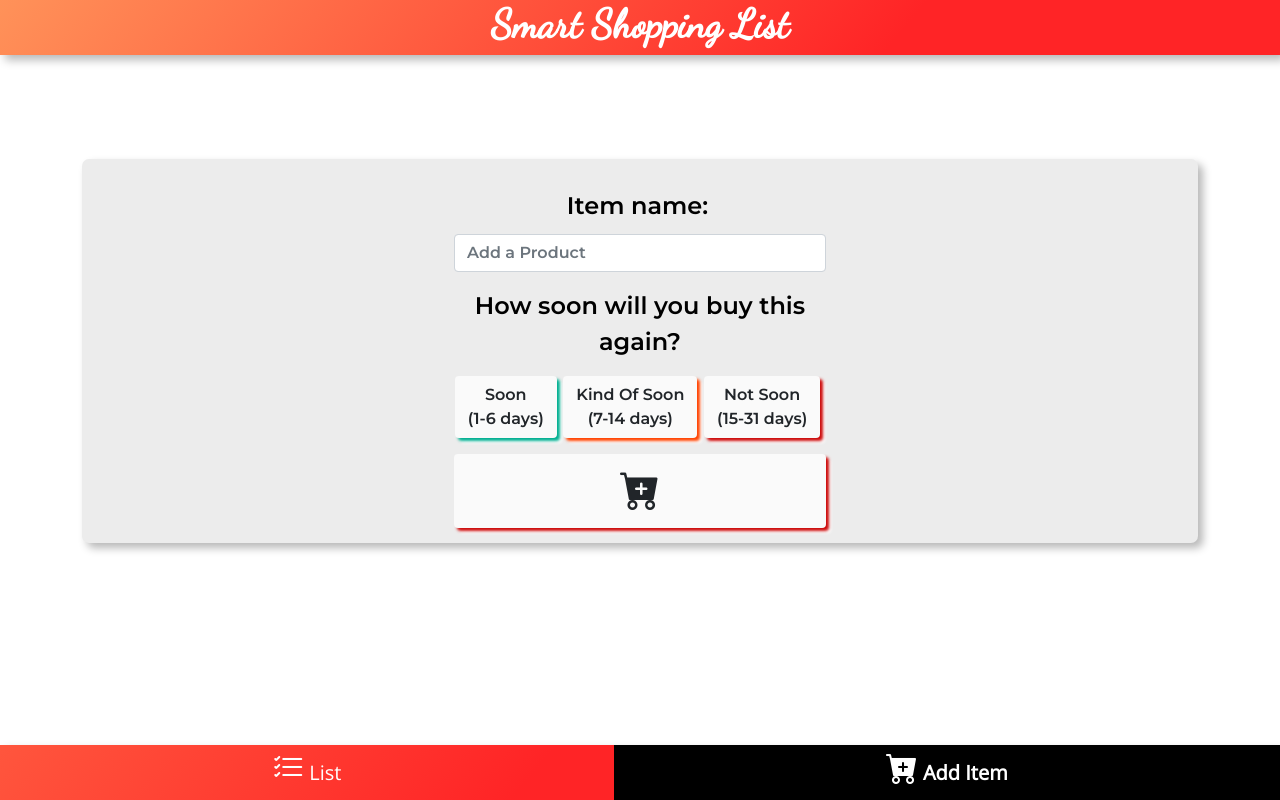
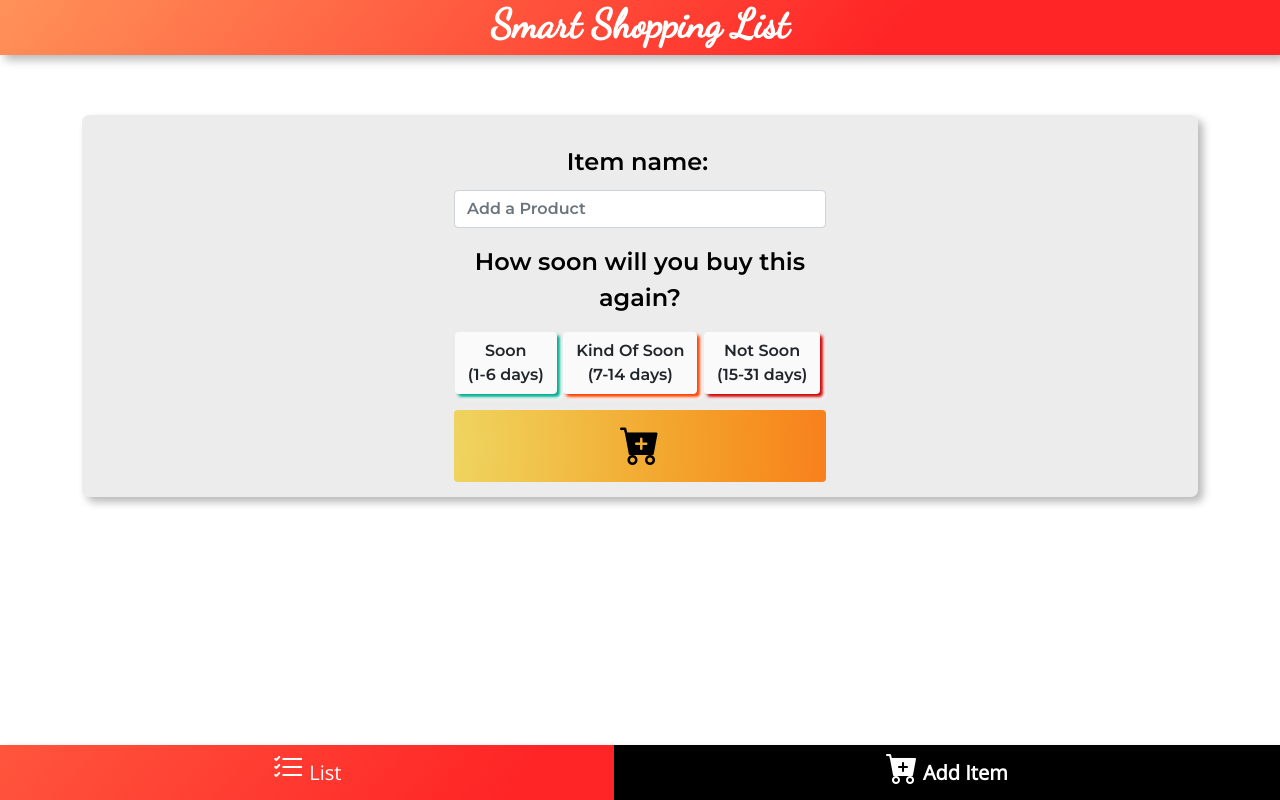
Before and after one commit to the-collab-lab/tcl-18-smart-shopping-list, a React (Create React App) app: page /add-item in a window 1280 px wide. Built offline with nearby package versions, Linux system fonts and the light colour scheme; no server answers; the database is empty; sample sign-in values are in the browser's storage.

Commit message:
styles btn addItem

```diff
--- a/src/components/FormProduct/index.jsx
+++ b/src/components/FormProduct/index.jsx
@@ -53,7 +53,7 @@ export const FormProduct = () => {
       {error && <p>{error}</p>}
       <form onSubmit={handleSubmitProduct} className="form-group col-4">
         <div className="form-group">
-          <label className="form-text" for="Item-Name">
+          <label className="form-text" htmlFor="Item-Name">
             Item name:
           </label>
           <input
@@ -80,7 +80,7 @@ export const FormProduct = () => {
               name="nextPurchase"
               value={6}
             />
-            <label className="btn btn-soon" for="option1">
+            <label className="btn btn-soon" htmlFor="option1">
               Soon
               <br />
               (1-6 days)
@@ -94,7 +94,7 @@ export const FormProduct = () => {
               name="nextPurchase"
               value={14}
             />
-            <label className="btn btn-kind" for="option1">
+            <label className="btn btn-kind" htmlFor="option1">
               Kind Of Soon
               <br />
               (7-14 days)
@@ -107,7 +107,7 @@ export const FormProduct = () => {
               name="nextPurchase"
               value={31}
             />
-            <label className="btn btn-not-soon" for="option1">
+            <label className="btn btn-not-soon" htmlFor="option1">
               Not Soon
               <br />
               (15-31 days)
--- a/src/components/FormProduct/styles.css
+++ b/src/components/FormProduct/styles.css
@@ -14,18 +14,13 @@
   color: black;
 }
 
-/* Verdes
-#00af91
-#16c79a
-#00917c
-#70af85 */
 .btn-soon {
   background: #fafafa;
   box-shadow: 3px 3px 3px #00af91, 5px 5px 3px #ffffff;
 }
 
 .btn-soon:hover,
-.btn-check-soon:visited {
+.btn-check-soon:focus {
   background: #00af91;
   color: white;
 }
@@ -36,7 +31,7 @@
 }
 
 .btn-kind:hover,
-.btn-kind:visited {
+.btn-check-kind:visited {
   background: #ff4301;
   color: white;
 }
@@ -53,11 +48,21 @@
 }
 
 .btn-addItem {
-  background: #fafafa;
-  box-shadow: 3px 3px 3px #cd0a0a, 5px 5px 3px #ffffff;
+  border: none;
+  color: black;
+  background-image: radial-gradient(
+    circle at -20.71% 50%,
+    #ebe273 0,
+    #eed560 16.67%,
+    #f1c64e 33.33%,
+    #f2b53c 50%,
+    #f3a42c 66.67%,
+    #f69221 83.33%,
+    #f8801d 100%
+  );
 }
 
 .btn-addItem:hover {
-  background: #cd0a0a;
+  background: black;
   color: white;
 }
--- a/src/pages/AddItem/index.jsx
+++ b/src/pages/AddItem/index.jsx
@@ -4,7 +4,7 @@ import Nav from 'components/Nav';
 
 function AddItem() {
   return (
-    <div className="mt-5">
+    <div className="mt-1">
       <FormProduct />
       <Nav />
     </div>
```
